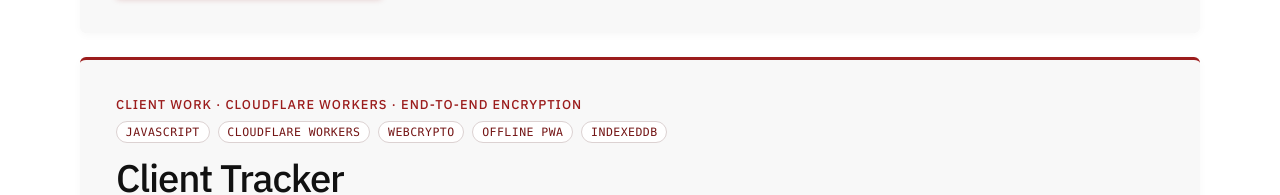
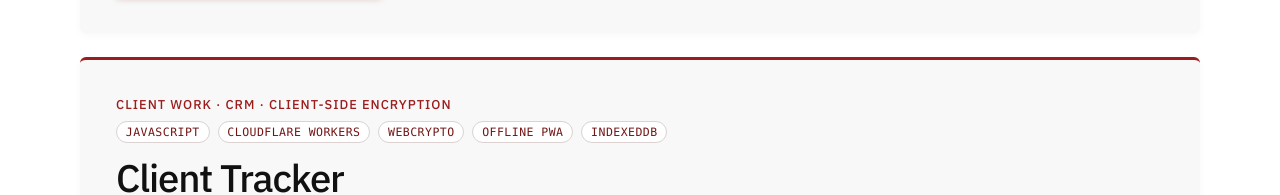
Before and after one commit to unlikely-archivist/unlikely-archivist.github.io, a plain HTML site: page unlikely-archivist.html in a window 1280 px wide. Shown: the part 2705-2900 px from the top of the page. Drawn offline with Linux system fonts and the light colour scheme.

Commit message:
Describe Client Tracker as a CRM with client-side encryption
Co-Authored-By: Claude Opus 5.5 <noreply@anthropic.com>
Claude-Session: https://claude.ai/code/session_01LsnRpcpMEWgaEqBRFvFhZ9

```diff
--- a/unlikely-archivist.html
+++ b/unlikely-archivist.html
@@ -175,7 +175,7 @@
     </section>
 
     <section class="featured-project featured-project-full" aria-labelledby="client-tracker-title">
-      <p class="project-kicker">Client work · Cloudflare Workers · End-to-end encryption</p>
+      <p class="project-kicker">Client work · CRM · Client-side encryption</p>
       <div class="tech-stack-pills">
         <span class="tech-pill">JavaScript</span>
         <span class="tech-pill">Cloudflare Workers</span>
```
